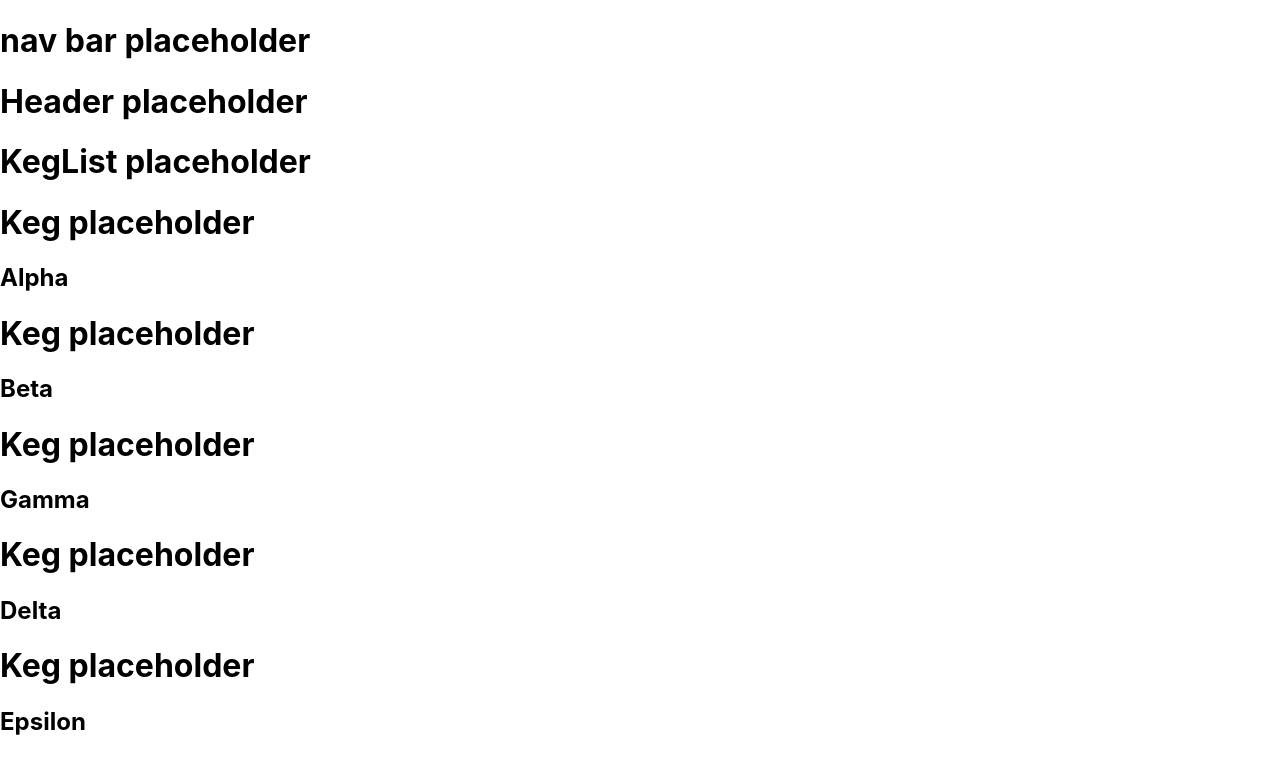
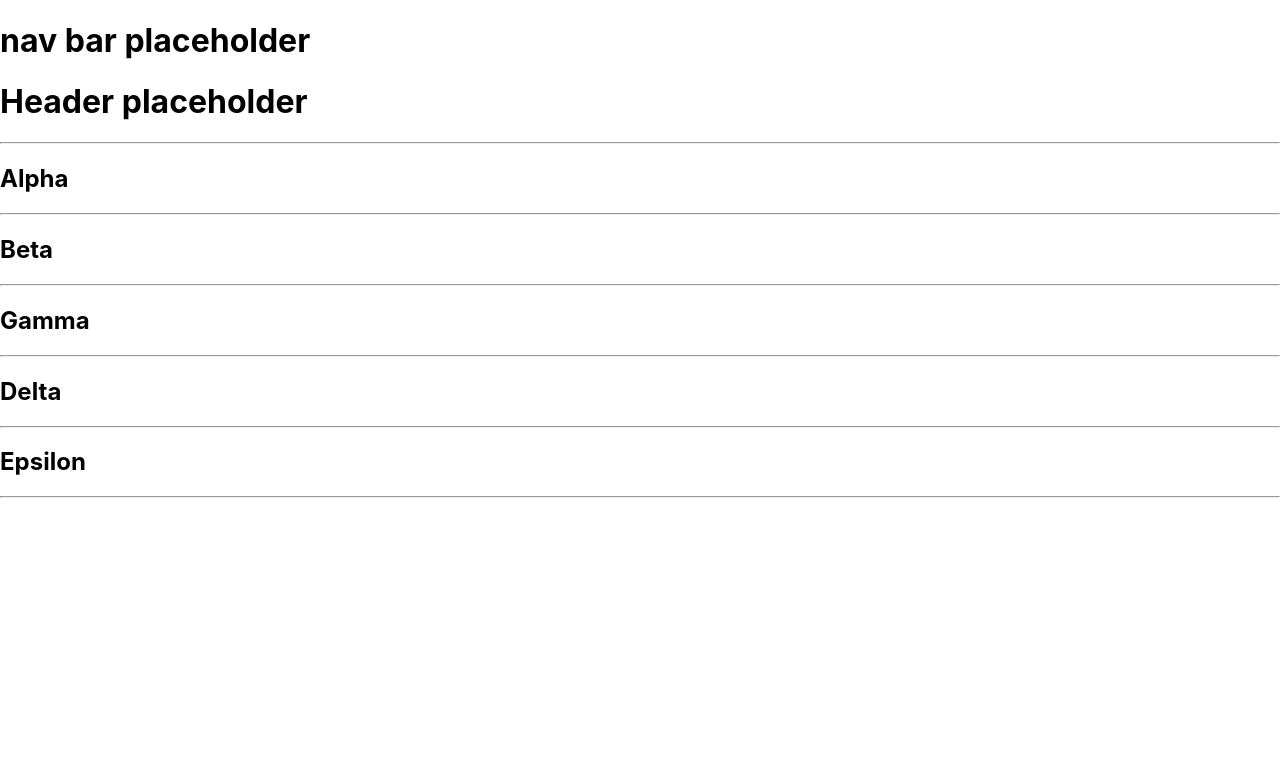
Before and after one commit to grand-scheme/taproom-2, a React (Create React App) app: page / in a window 1280 px wide. Shown: the top 774 px of the page. Built offline with nearby package versions, Linux system fonts and the light colour scheme.

Commit message:
modify breaks between individual kegs

```diff
--- a/src/components/Keg.js
+++ b/src/components/Keg.js
@@ -4,7 +4,7 @@
 function Keg(props){
   return(
     <>
-      <h1>Keg placeholder</h1>
+      <hr />
       <h2>{props.name}</h2>
     </>
   );
--- a/src/components/KegList.js
+++ b/src/components/KegList.js
@@ -5,7 +5,6 @@
 function KegList(){
   return(
     <>
-      <h1>KegList placeholder</h1>
       {kegsList.map((keg, index) =>
       <Keg
           kegId={keg.kegId}
@@ -16,7 +15,8 @@
           inventory={keg.inventory}
           key={index}
         />
-      )}
+        )}
+      <hr />
     </>
   );
 }
```
